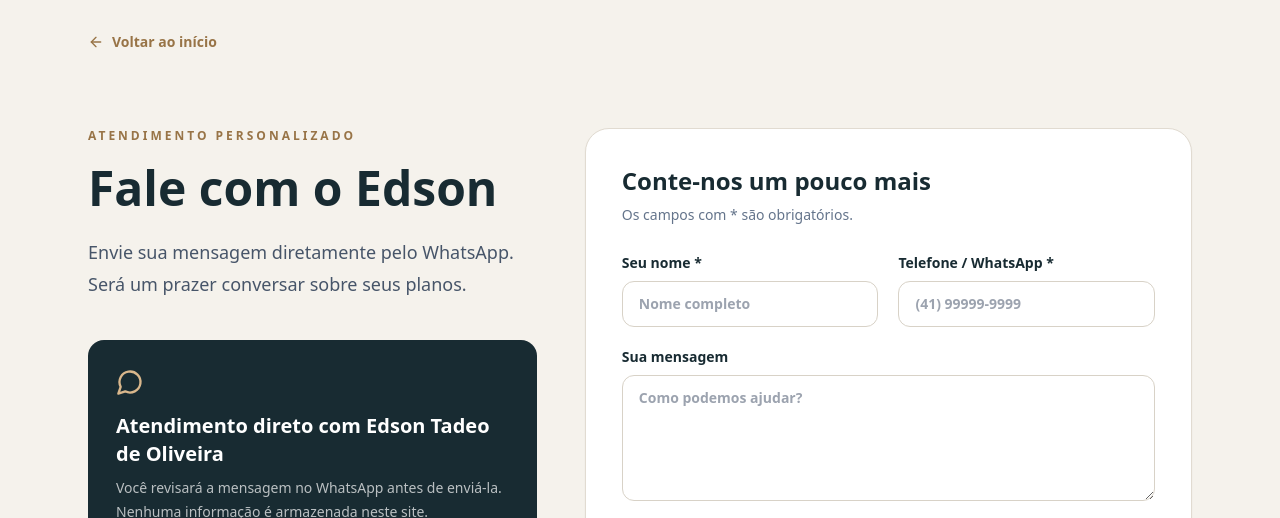
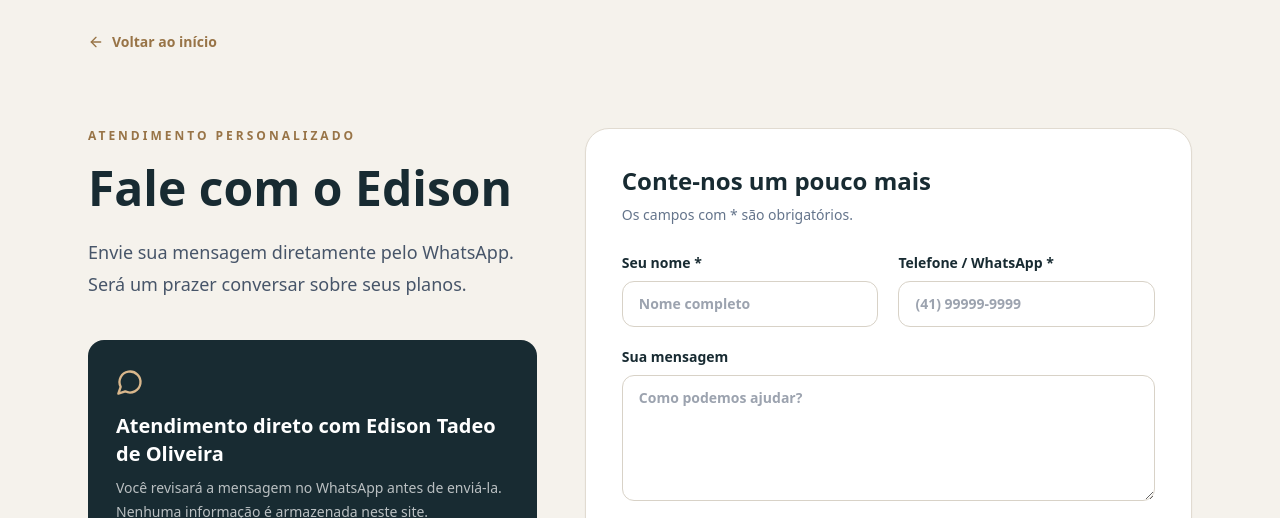
Before and after one commit to faustoho/meuagenteimobiliario, a Next.js app: page /contato in a window 1280 px wide. Shown: the top 518 px of the page. Built offline with nearby package versions, Linux system fonts and the light colour scheme.

Commit message:
Corrige nome para Edison Tadeo de Oliveira em todo o site

```diff
--- a/src/app/components/LeadForm.tsx
+++ b/src/app/components/LeadForm.tsx
@@ -7,9 +7,9 @@ import { ArrowLeft, MessageCircle } from 'lucide-react';
 const PHONE = '5541984836669';
 type Kind = 'quero-comprar' | 'quero-vender' | 'contato';
 const config = {
-  'quero-comprar': { eyebrow: 'Encontre seu próximo lar', title: 'Quero comprar um imóvel', intro: 'Conte um pouco do que procura. Sua mensagem será enviada diretamente ao WhatsApp do Edson.', action: 'Enviar interesse pelo WhatsApp' },
-  'quero-vender': { eyebrow: 'Valorize seu patrimônio', title: 'Quero vender meu imóvel', intro: 'Compartilhe as principais informações do seu imóvel para iniciar uma conversa com o Edson.', action: 'Conversar sobre a venda' },
-  'contato': { eyebrow: 'Atendimento personalizado', title: 'Fale com o Edson', intro: 'Envie sua mensagem diretamente pelo WhatsApp. Será um prazer conversar sobre seus planos.', action: 'Abrir conversa no WhatsApp' }
+  'quero-comprar': { eyebrow: 'Encontre seu próximo lar', title: 'Quero comprar um imóvel', intro: 'Conte um pouco do que procura. Sua mensagem será enviada diretamente ao WhatsApp do Edison.', action: 'Enviar interesse pelo WhatsApp' },
+  'quero-vender': { eyebrow: 'Valorize seu patrimônio', title: 'Quero vender meu imóvel', intro: 'Compartilhe as principais informações do seu imóvel para iniciar uma conversa com o Edison.', action: 'Conversar sobre a venda' },
+  'contato': { eyebrow: 'Atendimento personalizado', title: 'Fale com o Edison', intro: 'Envie sua mensagem diretamente pelo WhatsApp. Será um prazer conversar sobre seus planos.', action: 'Abrir conversa no WhatsApp' }
 };
 export default function LeadForm({ kind }: { kind: Kind }) {
   const [name, setName] = useState('');
@@ -22,14 +22,14 @@ export default function LeadForm({ kind }: { kind: Kind }) {
   function submit(event: FormEvent<HTMLFormElement>) {
     event.preventDefault();
     const purpose = kind === 'quero-comprar' ? 'Tenho interesse em comprar um imóvel' : kind === 'quero-vender' ? 'Tenho interesse em vender um imóvel' : 'Gostaria de entrar em contato';
-    const lines = ['Olá, Edson! ' + purpose + '.', 'Nome: ' + name.trim(), 'Telefone: ' + phone.trim(), city.trim() && 'Cidade / bairro: ' + city.trim(), type && 'Tipo de imóvel: ' + type, budget.trim() && (kind === 'quero-comprar' ? 'Faixa de investimento: ' : 'Valor pretendido: ') + budget.trim(), details.trim() && 'Observações: ' + details.trim()].filter(Boolean);
+    const lines = ['Olá, Edison! ' + purpose + '.', 'Nome: ' + name.trim(), 'Telefone: ' + phone.trim(), city.trim() && 'Cidade / bairro: ' + city.trim(), type && 'Tipo de imóvel: ' + type, budget.trim() && (kind === 'quero-comprar' ? 'Faixa de investimento: ' : 'Valor pretendido: ') + budget.trim(), details.trim() && 'Observações: ' + details.trim()].filter(Boolean);
     window.open('https://wa.me/' + PHONE + '?text=' + encodeURIComponent(lines.join('\n')), '_blank', 'noopener,noreferrer');
   }
   const field = 'mt-2 w-full rounded-xl border border-[#d8d2c7] bg-white px-4 py-3 text-ink outline-none focus:border-[#987447] focus:ring-2 focus:ring-[#987447]/20';
   return <main className="min-h-screen">
     <header className="mx-auto max-w-6xl px-6 py-8"><Link href="/" className="inline-flex items-center gap-2 text-sm font-semibold text-[#987447]"><ArrowLeft size={16}/> Voltar ao início</Link></header>
     <section className="mx-auto grid max-w-6xl gap-12 px-6 pb-24 pt-10 lg:grid-cols-[.85fr_1.15fr]">
-      <div><p className="text-xs font-semibold uppercase tracking-[.25em] text-[#987447]">{cfg.eyebrow}</p><h1 className="mt-5 text-4xl font-semibold leading-tight md:text-5xl">{cfg.title}</h1><p className="mt-6 max-w-md text-lg leading-8 text-slate-600">{cfg.intro}</p><div className="mt-10 rounded-2xl bg-ink p-7 text-white"><MessageCircle className="text-[#d9b78c]" size={28}/><p className="mt-4 text-xl font-semibold">Atendimento direto com Edson Tadeo de Oliveira</p><p className="mt-2 text-sm leading-6 text-white/70">Você revisará a mensagem no WhatsApp antes de enviá-la. Nenhuma informação é armazenada neste site.</p></div></div>
+      <div><p className="text-xs font-semibold uppercase tracking-[.25em] text-[#987447]">{cfg.eyebrow}</p><h1 className="mt-5 text-4xl font-semibold leading-tight md:text-5xl">{cfg.title}</h1><p className="mt-6 max-w-md text-lg leading-8 text-slate-600">{cfg.intro}</p><div className="mt-10 rounded-2xl bg-ink p-7 text-white"><MessageCircle className="text-[#d9b78c]" size={28}/><p className="mt-4 text-xl font-semibold">Atendimento direto com Edison Tadeo de Oliveira</p><p className="mt-2 text-sm leading-6 text-white/70">Você revisará a mensagem no WhatsApp antes de enviá-la. Nenhuma informação é armazenada neste site.</p></div></div>
       <form onSubmit={submit} className="rounded-3xl border border-[#e1dbd1] bg-white p-6 shadow-sm md:p-9">
         <h2 className="text-2xl font-semibold">Conte-nos um pouco mais</h2><p className="mt-2 text-sm text-slate-500">Os campos com * são obrigatórios.</p>
         <div className="mt-7 grid gap-5 sm:grid-cols-2">
--- a/src/app/components/Vitrine.tsx
+++ b/src/app/components/Vitrine.tsx
@@ -22,7 +22,7 @@ export default function Vitrine() {
       const data = await response.json();
       if (!Array.isArray(data.imoveis)) throw new Error('Resposta inválida.');
       setImoveis(data.imoveis);
-    } catch { setImoveis([]); setError('Não foi possível carregar os imóveis agora. Tente novamente ou fale com o Edson.'); }
+    } catch { setImoveis([]); setError('Não foi possível carregar os imóveis agora. Tente novamente ou fale com o Edison.'); }
     finally { setLoading(false); }
   }, []);
   useEffect(() => {
@@ -52,13 +52,13 @@ export default function Vitrine() {
   return <main className="min-h-screen">
     <header className="mx-auto flex max-w-6xl items-center justify-between px-6 py-7">
       <Link href="/" className="inline-flex items-center gap-2 text-sm font-semibold text-[#987447]"><ArrowLeft size={17}/> Início</Link>
-      <Link href="/contato" className="text-sm font-semibold">Fale com o Edson</Link>
+      <Link href="/contato" className="text-sm font-semibold">Fale com o Edison</Link>
     </header>
     <section className="bg-ink px-6 py-16 text-white md:py-20">
       <div className="mx-auto max-w-6xl">
         <p className="text-xs font-semibold uppercase tracking-[.25em] text-[#d9b78c]">Meu Agente Imobiliário</p>
         <h1 className="mt-4 text-4xl font-semibold md:text-6xl">Encontre seu próximo imóvel.</h1>
-        <p className="mt-5 max-w-2xl text-lg leading-8 text-white/75">Explore oportunidades e conte com o atendimento personalizado de Edson Tadeo de Oliveira para encontrar o imóvel ideal.</p>
+        <p className="mt-5 max-w-2xl text-lg leading-8 text-white/75">Explore oportunidades e conte com o atendimento personalizado de Edison Tadeo de Oliveira para encontrar o imóvel ideal.</p>
       </div>
     </section>
     <section className="mx-auto max-w-6xl px-6 py-12">
@@ -78,11 +78,11 @@ export default function Vitrine() {
         <PhotoGallery imagens={i.imagens} titulo={i.titulo} finalidade={i.finalidade}/>
         <div className="p-6"><p className="text-xs font-semibold uppercase tracking-wider text-[#987447]">{i.tipo}</p><h3 className="mt-2 text-xl font-semibold">{i.titulo}</h3><p className="mt-2 flex items-center gap-1 text-sm text-slate-500"><MapPin size={15}/>{[i.bairro, i.cidade].filter(Boolean).join(', ')}</p><p className="mt-5 text-2xl font-semibold">{money(i.preco)}{i.finalidade === 'Locação' && <span className="text-sm font-normal text-slate-500">/mês</span>}</p>
         <div className="mt-5 flex flex-wrap gap-4 border-t border-[#eee9e2] pt-4 text-sm text-slate-600">{i.area != null && <span className="inline-flex items-center gap-1"><Ruler size={16}/>{i.area} m²</span>}{i.quartos != null && <span className="inline-flex items-center gap-1"><BedDouble size={16}/>{i.quartos}</span>}{i.banheiros != null && <span className="inline-flex items-center gap-1"><Bath size={16}/>{i.banheiros}</span>}{i.vagas != null && <span className="inline-flex items-center gap-1"><CarFront size={16}/>{i.vagas}</span>}</div>
-        <a href={'https://wa.me/' + whatsapp + '?text=' + encodeURIComponent('Olá, Edson! Gostaria de saber mais sobre o imóvel: ' + i.titulo + (i.referencia ? ' (ref. ' + i.referencia + ')' : '') + '.')} target="_blank" rel="noopener noreferrer" className="mt-6 inline-flex w-full items-center justify-center gap-2 rounded-full bg-ink px-4 py-3 text-sm font-semibold text-white"><MessageCircle size={17}/> Consultar imóvel</a>
+        <a href={'https://wa.me/' + whatsapp + '?text=' + encodeURIComponent('Olá, Edison! Gostaria de saber mais sobre o imóvel: ' + i.titulo + (i.referencia ? ' (ref. ' + i.referencia + ')' : '') + '.')} target="_blank" rel="noopener noreferrer" className="mt-6 inline-flex w-full items-center justify-center gap-2 rounded-full bg-ink px-4 py-3 text-sm font-semibold text-white"><MessageCircle size={17}/> Consultar imóvel</a>
         </div></article>)}</div> : <div className="rounded-3xl border border-dashed border-[#cfc6b7] bg-white px-6 py-16 text-center">
           <div className="mx-auto flex h-14 w-14 items-center justify-center rounded-full bg-sand"><Search size={25} className="text-[#987447]"/></div>
           <h3 className="mt-5 text-2xl font-semibold">{imoveis.length ? 'Nenhum imóvel encontrado' : 'Nossa vitrine está sendo preparada'}</h3>
-          <p className="mx-auto mt-3 max-w-lg leading-7 text-slate-600">{imoveis.length ? 'Tente ajustar os filtros ou fale diretamente com o Edson sobre o imóvel que procura.' : 'Estamos organizando os primeiros imóveis para apresentar aqui. Enquanto isso, conte ao Edson o que você procura e receba atendimento personalizado.'}</p>
+          <p className="mx-auto mt-3 max-w-lg leading-7 text-slate-600">{imoveis.length ? 'Tente ajustar os filtros ou fale diretamente com o Edison sobre o imóvel que procura.' : 'Estamos organizando os primeiros imóveis para apresentar aqui. Enquanto isso, conte ao Edison o que você procura e receba atendimento personalizado.'}</p>
           <Link href="/quero-comprar" className="mt-7 inline-flex items-center gap-2 rounded-full bg-ink px-7 py-4 font-semibold text-white">Conte o que procura <ArrowRight size={18}/></Link>
         </div>}
     </section>
--- a/src/app/layout.tsx
+++ b/src/app/layout.tsx
@@ -1,4 +1,4 @@
 import type { Metadata } from 'next';
 import './globals.css';
-export const metadata: Metadata = { title: 'Meu Agente Imobiliário | Encontre seu próximo imóvel', description: 'Encontre imóveis e conte com atendimento personalizado para comprar ou vender.' };
+export const metadata: Metadata = { title: 'Meu Agente Imobiliário | Encontre seu próximo imóvel', description: 'Encontre imóveis e conte com o atendimento personalizado de Edison Tadeo de Oliveira para comprar ou vender.' };
 export default function RootLayout({ children }: Readonly<{ children: React.ReactNode }>) { return <html lang="pt-BR"><body>{children}</body></html>; }
```
Also changed, not shown: src/app/page.tsx (+1 -1 lines).
